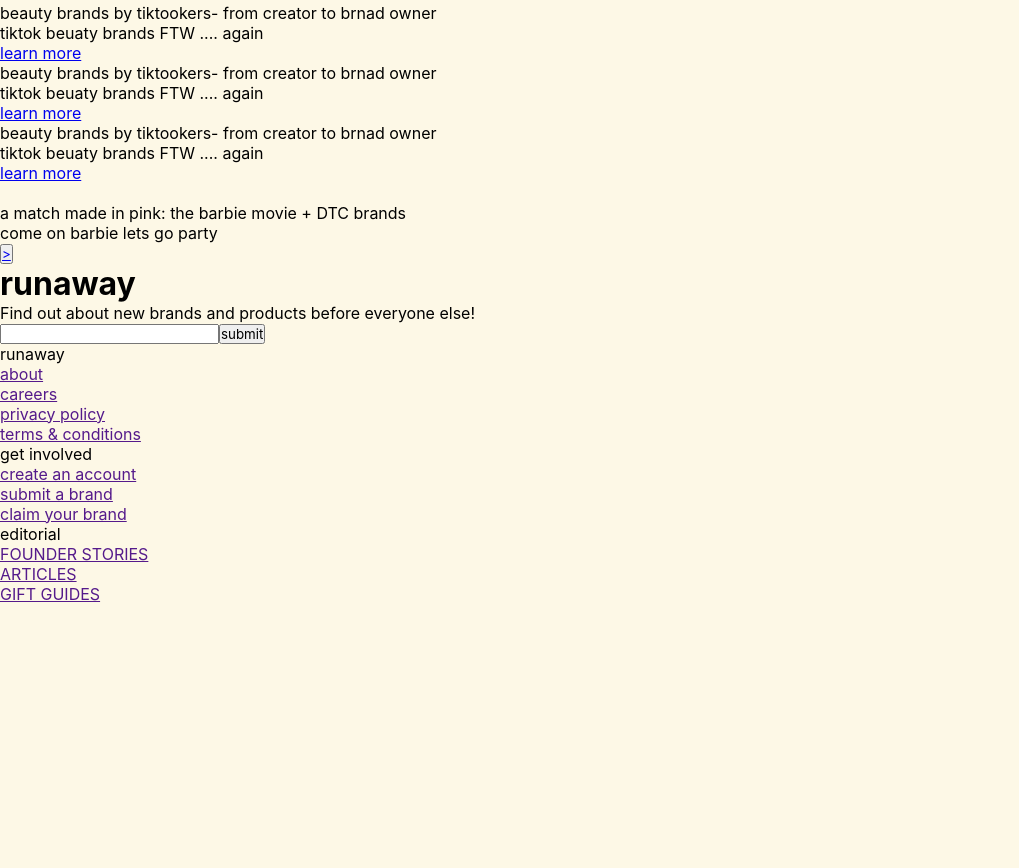
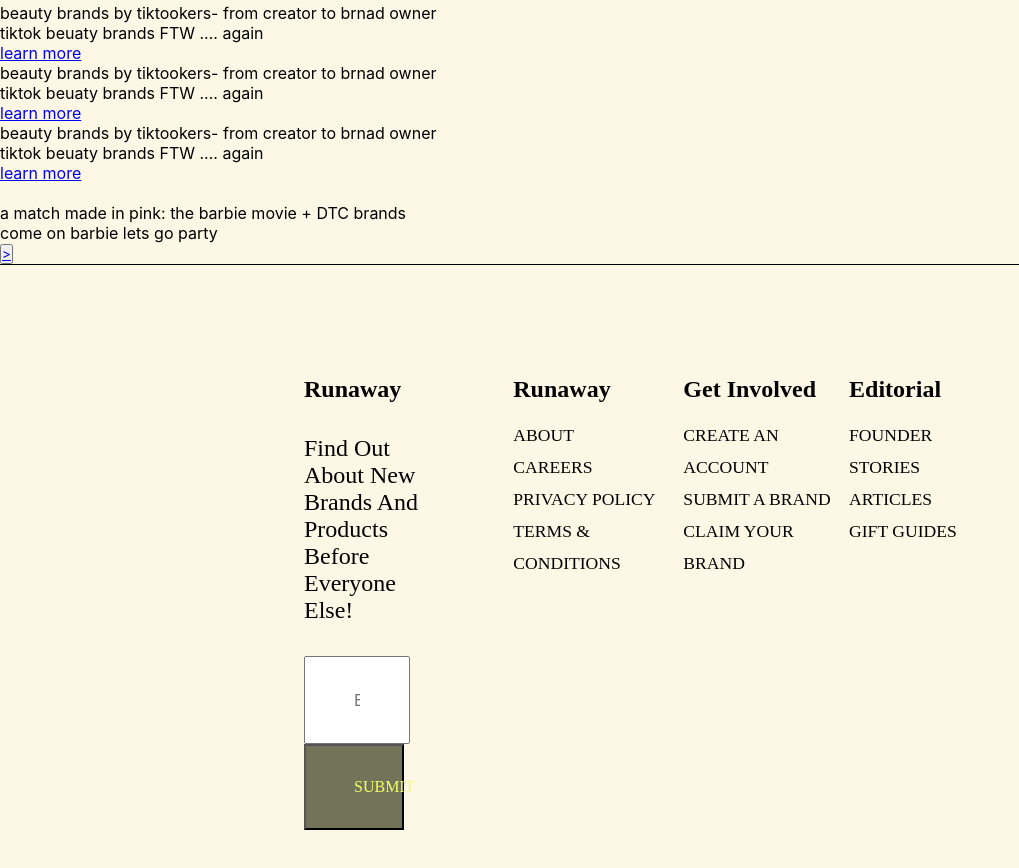
Before and after one commit to viralvp/Runaway, a plain HTML site: page html/index.html in a window 1280 px wide. Shown: the part 1448-2316 px from the top of the page, without its empty margins (0-1019 px from the left). Before the commit the page ends 2052 px from the top, so only its background shows below. Drawn offline with Linux system fonts and the light colour scheme; files whose address does not match are found by name; a web font is replaced by a local one.

Commit message:
footer is done

```diff
--- a/html/index.html
+++ b/html/index.html
@@ -265,38 +265,49 @@
 
         </main>
 
-
+        <hr class="horizontal-line">
         <!-- footer -->
         <footer>
-            <div>
+            <!-- left of the footer -->
+            <div class="footer-left">
                 <h1>runaway</h1>
                 <p>Find out about new brands and products before everyone else!</p>
-                <input type="email" name="" id=""><button>submit</button>
+                <input type="email" name="" id="" placeholder="E-Mail"><button>submit</button>
             </div>
-            <div>
+
+
+            <div class=" right">
+
                 <ul>
-                    <li>runaway</li>
+                    <p>runaway</p>
                     <li><a href="">about</a></li>
                     <li><a href="">careers</a></li>
                     <li><a href="">privacy policy</a></li>
                     <li><a href="">terms & conditions</a></li>
                 </ul>
+            </div>
+            <div class="right">
+
                 <ul>
-                    <li>get involved</li>
+                    <p>get involved</p>
                     <li><a href="">create an account</a></li>
                     <li><a href="">submit a brand</a></li>
                     <li><a href="">claim your brand</a></li>
 
                 </ul>
+            </div>
+            <div class="right">
+
                 <ul>
-                    <li>editorial</li>
+                    <p>editorial</p>
                     <li><a href="">FOUNDER STORIES</a></li>
                     <li><a href="">ARTICLES</a></li>
                     <li><a href="">GIFT GUIDES</a></li>
 
                 </ul>
+            </div>
 
-            </div>
+
         </footer>
     </div>
 </body>
--- a/styles.css
+++ b/styles.css
@@ -101,9 +101,90 @@
 
 }
 
-
+/* hr  */
 .horizontal-line{
     height: 0.5px;
     border:0 none;
     background-color:  #000;
 }
+
+
+
+/* footer */
+footer{
+    padding: 6rem;
+    display: flex;
+    justify-content: space-between;
+    max-width: 70%;
+    margin: auto;
+    align-items: baseline;
+
+}
+/* footer left */
+.footer-left{
+
+    padding: 1rem;
+    width: 35%;
+
+
+}
+.footer-left h1{
+    font-size: 1.5rem;
+    font-family: "GT Flexa Trial Exp Bd";
+    text-transform: capitalize;
+
+}
+.footer-left p{
+    font-size: 1.5rem;
+    font-family: "GT Flexa Trial Exp Bd";
+    text-transform: capitalize;
+    padding: 2rem 3rem 2rem 0;
+
+}
+
+.footer-left input{
+    padding:2rem 3rem 2rem;
+    font-size: 1rem;
+    width: 55%;
+}
+
+.footer-left button{
+    font-family: "GT Flexa Trial Exp Bd";
+    text-transform: uppercase;
+    color: #f5fe64;
+    padding:2rem 3rem 2rem;
+    font-size: 1rem;
+    background-color: #72745a;
+    width: 45%;
+}
+
+
+/* footer right */
+
+
+.right p{
+    font-family: "GT Flexa Trial Exp Bd";
+    text-transform: capitalize;
+    font-size: 1.5rem;
+    font-weight: bold;
+    margin-bottom:1rem ;
+}
+
+.right ul{
+    list-style: none;
+
+}
+
+.right a{
+    font-family: "Space mono";
+    font-style: normal;
+    text-decoration: none;
+    text-transform: uppercase;
+    color: #000;
+    font-size: 1.1rem;
+    line-height: 2rem;
+}
+
+.right a:hover{
+    text-decoration: underline;
+}
```
Also changed, not shown: images/arrow.svg (added), images/food-and-beverage-dtc---category---the-runway-291-291.webp (added), images/health-and-wellness---the-runway-291-291.webp (added), images/the_runway_home_goods-291-291.webp (added), images/the_runway_pet_brands-1672693779-291-291.webp (added).
